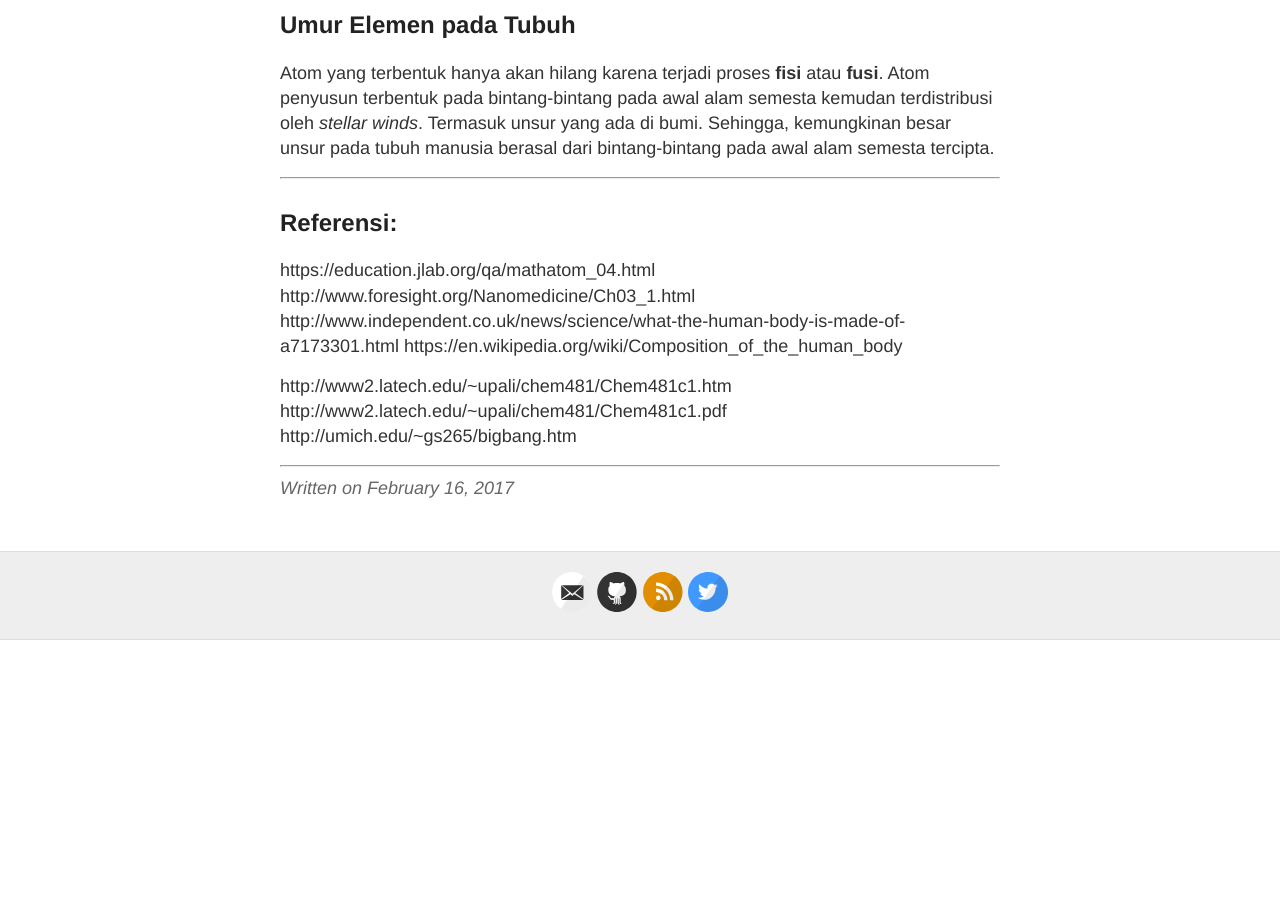
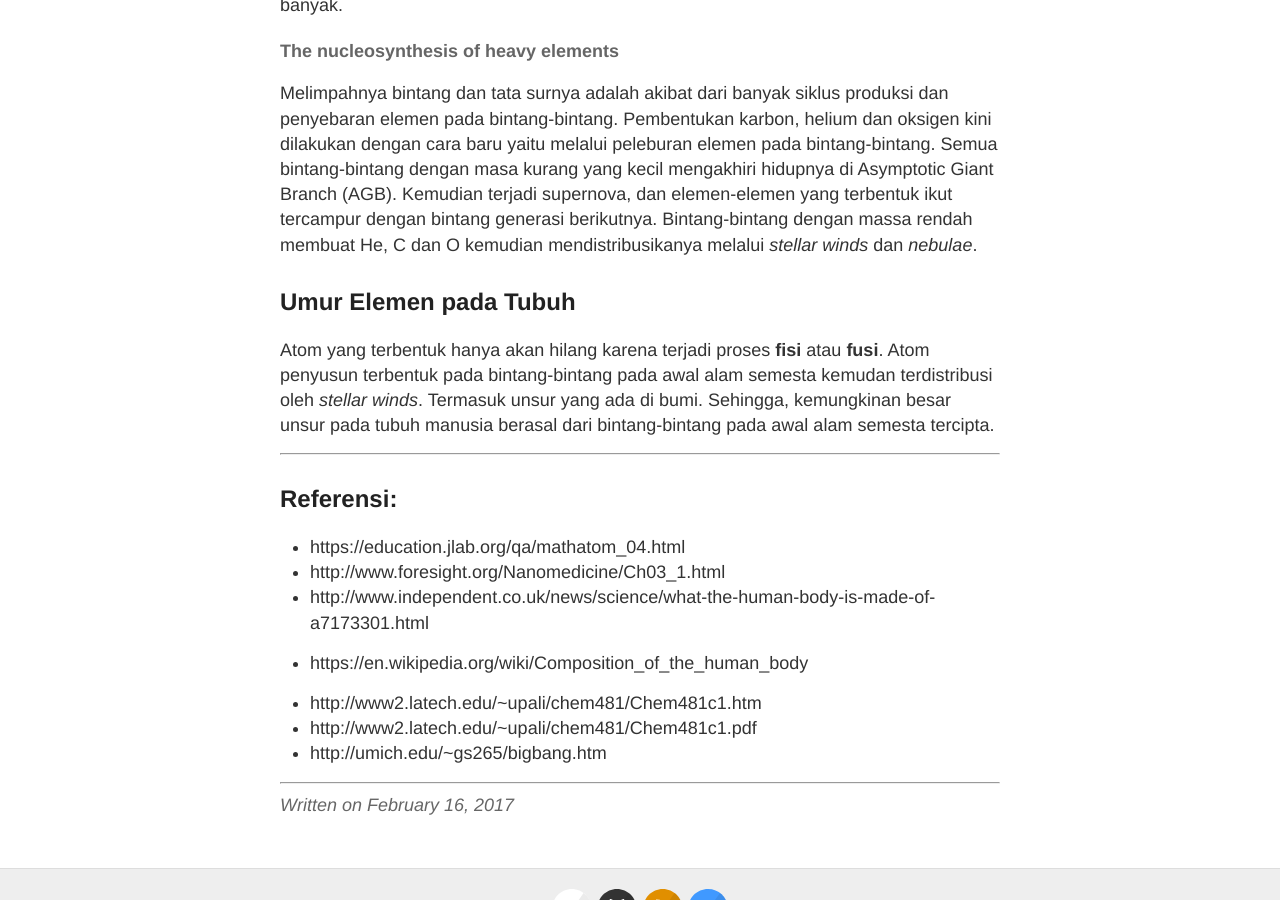
Before and after one commit to mwafa/mwafa.github.io, a Jekyll site: the page built from _posts/2017-2-16-BIOFIS-Atom.md, in a window 1280 px wide and 900 px high, scrolled down 1339 px. Built offline with Jekyll 4.4.1, drawn with Linux system fonts in a browser that asks for light colours; formulas are drawn with MathJax 3; a script that is not in the unit is left out; before the commit the page ends 1979 px from its top, so only the background shows below that; some of the changed text lies outside the part shown.

```diff
--- a/_posts/2017-2-16-BIOFIS-Atom.md
+++ b/_posts/2017-2-16-BIOFIS-Atom.md
@@ -51,13 +62,13 @@ Sehingga, kemungkinan besar unsur pada tubuh manusia berasal dari bintang-bintan
 
 ## Referensi:
 
-https://education.jlab.org/qa/mathatom_04.html
-http://www.foresight.org/Nanomedicine/Ch03_1.html
-http://www.independent.co.uk/news/science/what-the-human-body-is-made-of-a7173301.html
-https://en.wikipedia.org/wiki/Composition_of_the_human_body
++ https://education.jlab.org/qa/mathatom_04.html
++ http://www.foresight.org/Nanomedicine/Ch03_1.html
++ http://www.independent.co.uk/news/science/what-the-human-body-is-made-of-a7173301.html
++ https://en.wikipedia.org/wiki/Composition_of_the_human_body
 
-http://www2.latech.edu/~upali/chem481/Chem481c1.htm
-http://www2.latech.edu/~upali/chem481/Chem481c1.pdf
-http://umich.edu/~gs265/bigbang.htm
++ http://www2.latech.edu/~upali/chem481/Chem481c1.htm
++ http://www2.latech.edu/~upali/chem481/Chem481c1.pdf
++ http://umich.edu/~gs265/bigbang.htm
 
 ---
```
Also changed, not shown: other parts of _posts/2017-2-16-BIOFIS-Atom.md (+11 -0 lines).
